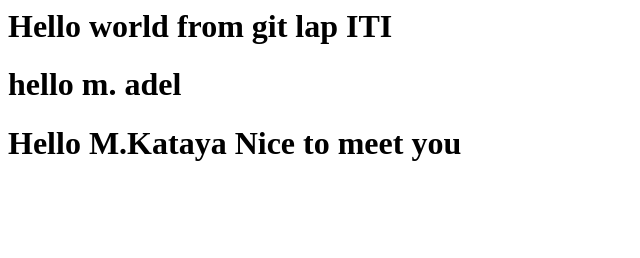
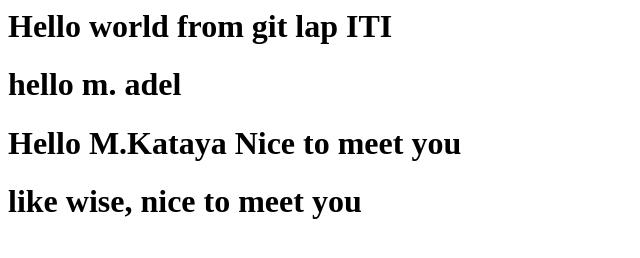
Before and after one commit to Mohamed-Elmligy/ITI-git-lab, a plain HTML site: page index.html in a window 1280 px wide. Shown: the whole page, without its empty margins (0-640 px from the left). Drawn offline with Linux system fonts and the light colour scheme.

Commit message:
mm 2nd commit

```diff
--- a/index.html
+++ b/index.html
@@ -1,3 +1,4 @@
 <h1> Hello world from git lap ITI</h1>
 <h1>hello m. adel</h1>
 <h1> Hello M.Kataya Nice to meet you</h1>
+<h1> like wise, nice to meet you</h1>
```
